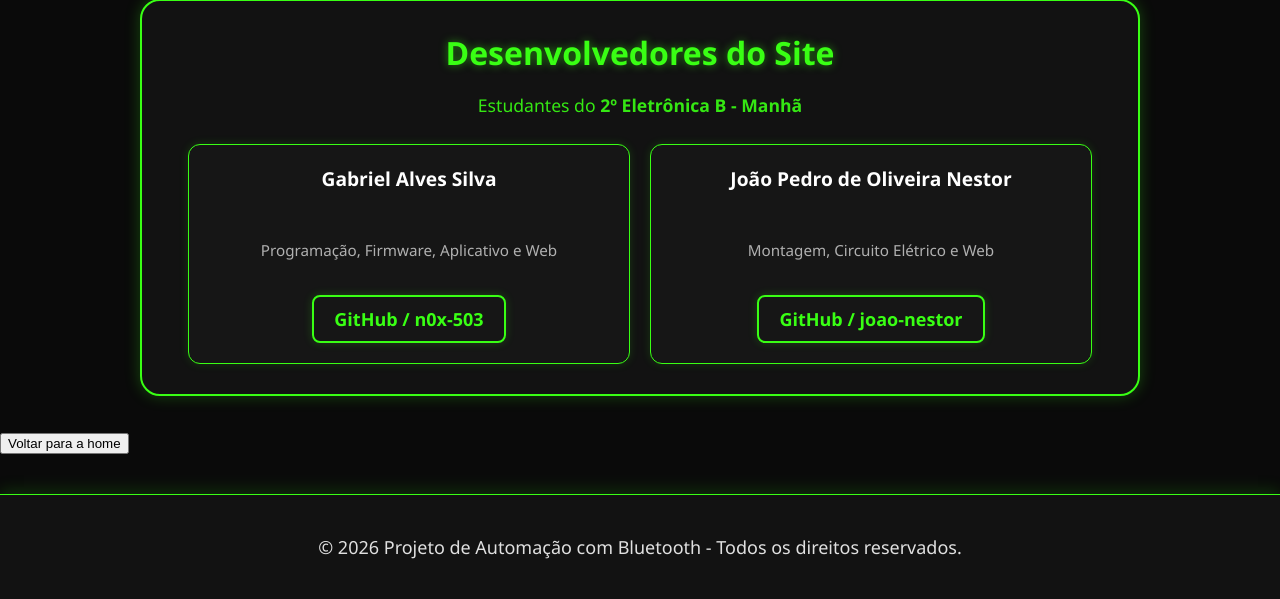
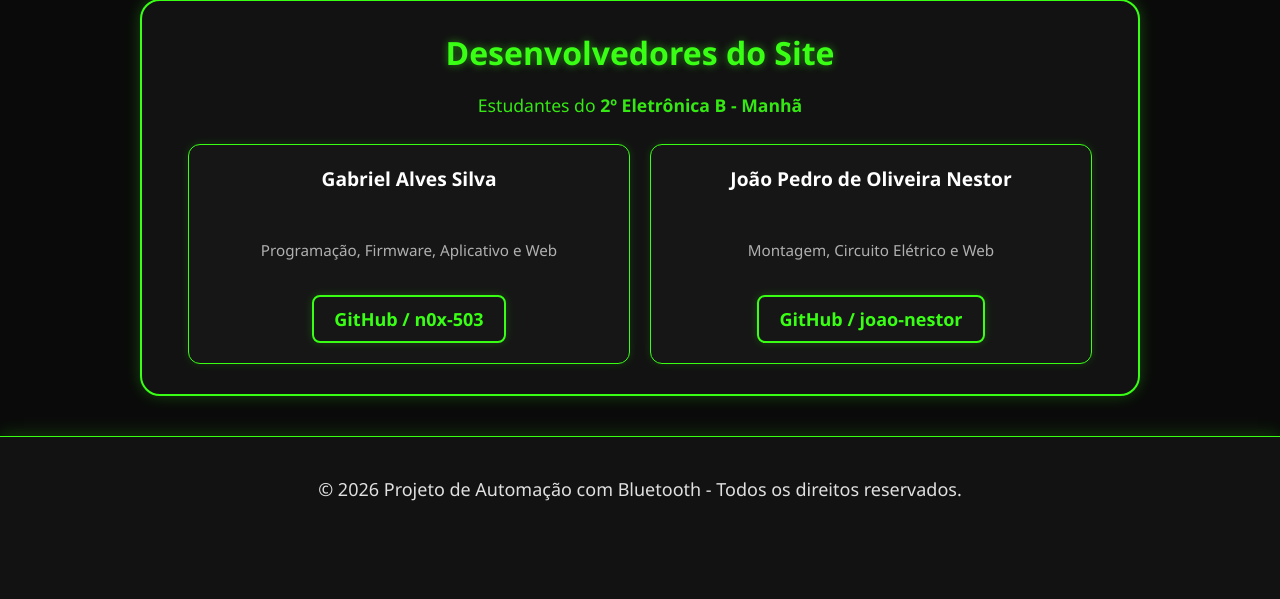
Before and after one commit to n0x-503/WebFlask, a Flask app: page /nossoprojeto in a window 1280 px wide. Shown: the part 2874-3473 px from the top of the page. After the commit the page ends 3375 px from the top, so only its background shows below. Run offline with Flask 3, Linux system fonts and the light colour scheme.

Commit message:
Tirei o botão na ultima pagina do site

```diff
--- a/templates/nossoprojeto.html
+++ b/templates/nossoprojeto.html
@@ -164,7 +164,6 @@
         </section>
 
     </main>
-     <a class="home" href="{{ url_for('homepage') }}"><button>Voltar para a home</button></a>
     <footer>
         <p>&copy; 2026 Projeto de Automação com Bluetooth - Todos os direitos reservados.</p>
     </footer>
```
